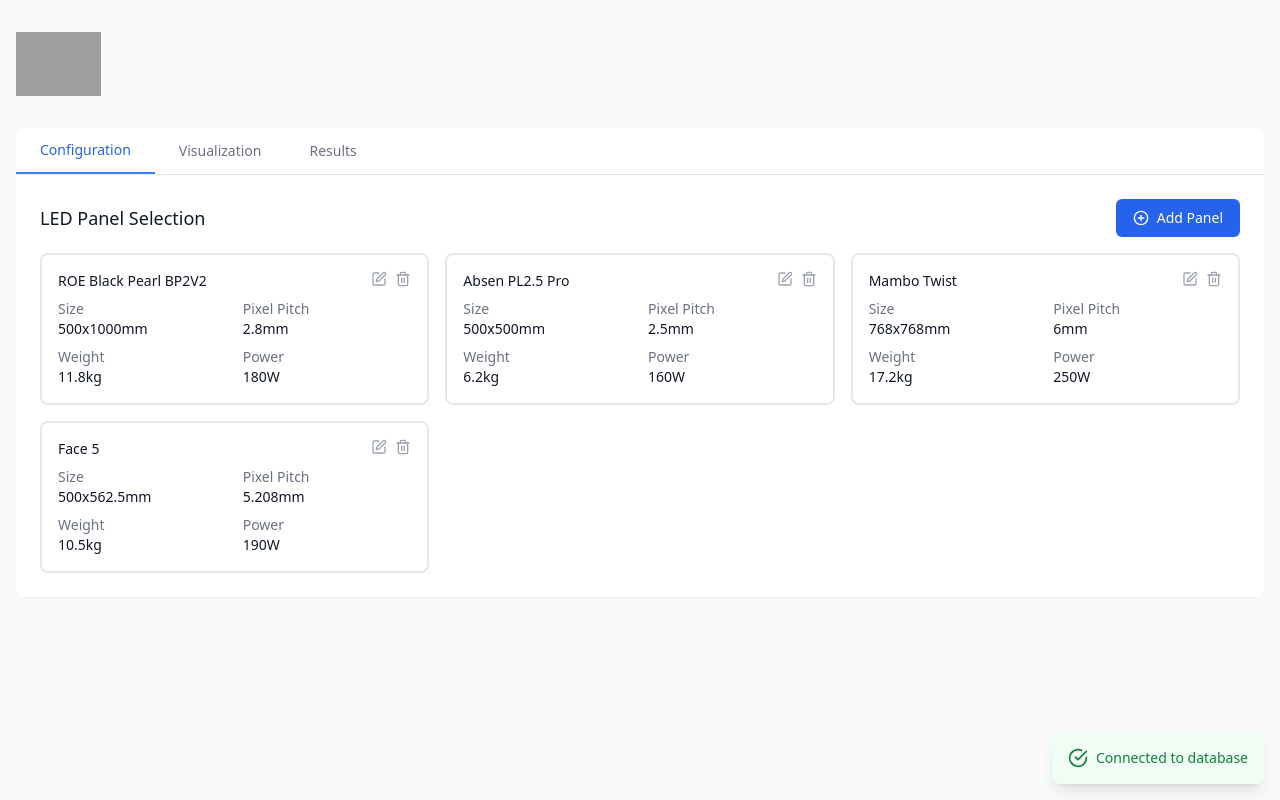
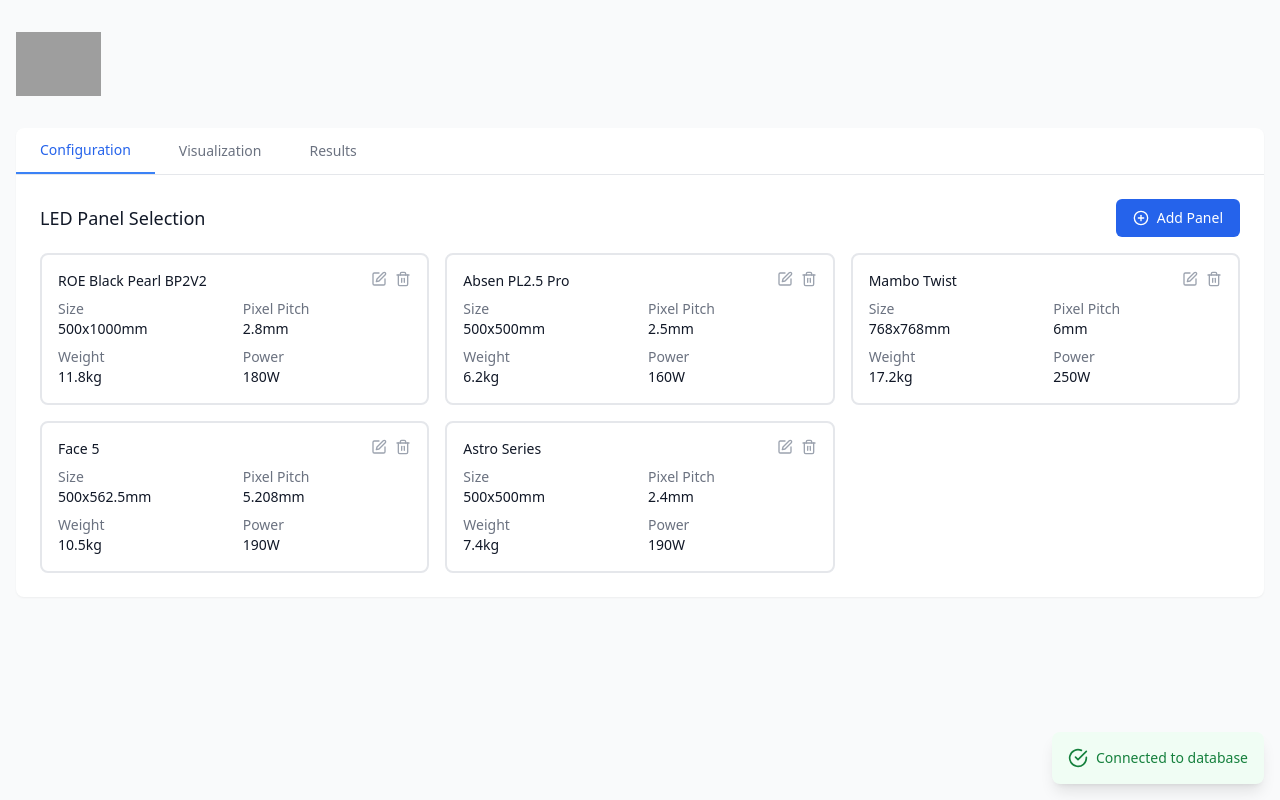
Before and after one commit to DannyHD001/ledcalc, a React (Vite) app: page / in a window 1280 px wide. Built offline with nearby package versions, Linux system fonts and the light colour scheme; grey boxes are pictures that could not be loaded; what @react-pdf/renderer would draw is missing.

Commit message:
Update defaultPanels.js

```diff
--- a/src/data/defaultPanels.js
+++ b/src/data/defaultPanels.js
@@ -90,5 +90,28 @@
     },
     controllerOutputCapacity: 500000,
     flightCaseCapacity: 4
+  },
+  {
+    id: '5',
+    name: 'Astro Series',
+    manufacturer: 'Uniview Led',
+    width: 500,
+    height: 500,
+    pixelPitch: 2.4,
+    weight: 7.4,
+    power: 190,
+    headerConfig: {
+      single: {
+        weight: 2.4,
+        points: 1
+      },
+      double: {
+        weight: 5.0,
+        points: 2
+      },
+      attachmentType: 'shackle'
+    },
+    controllerOutputCapacity: 500000,
+    flightCaseCapacity: 4
   }
 ];
```
